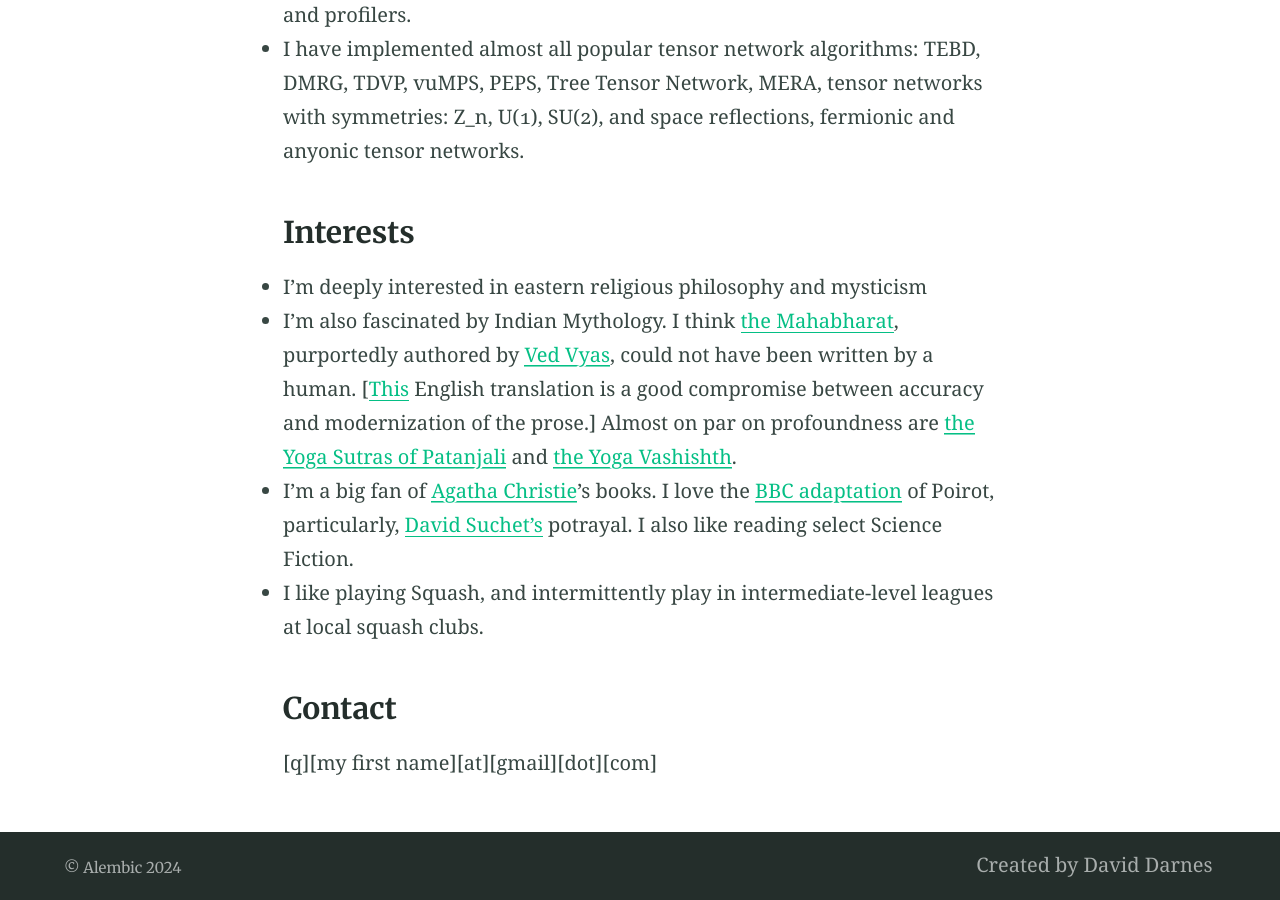
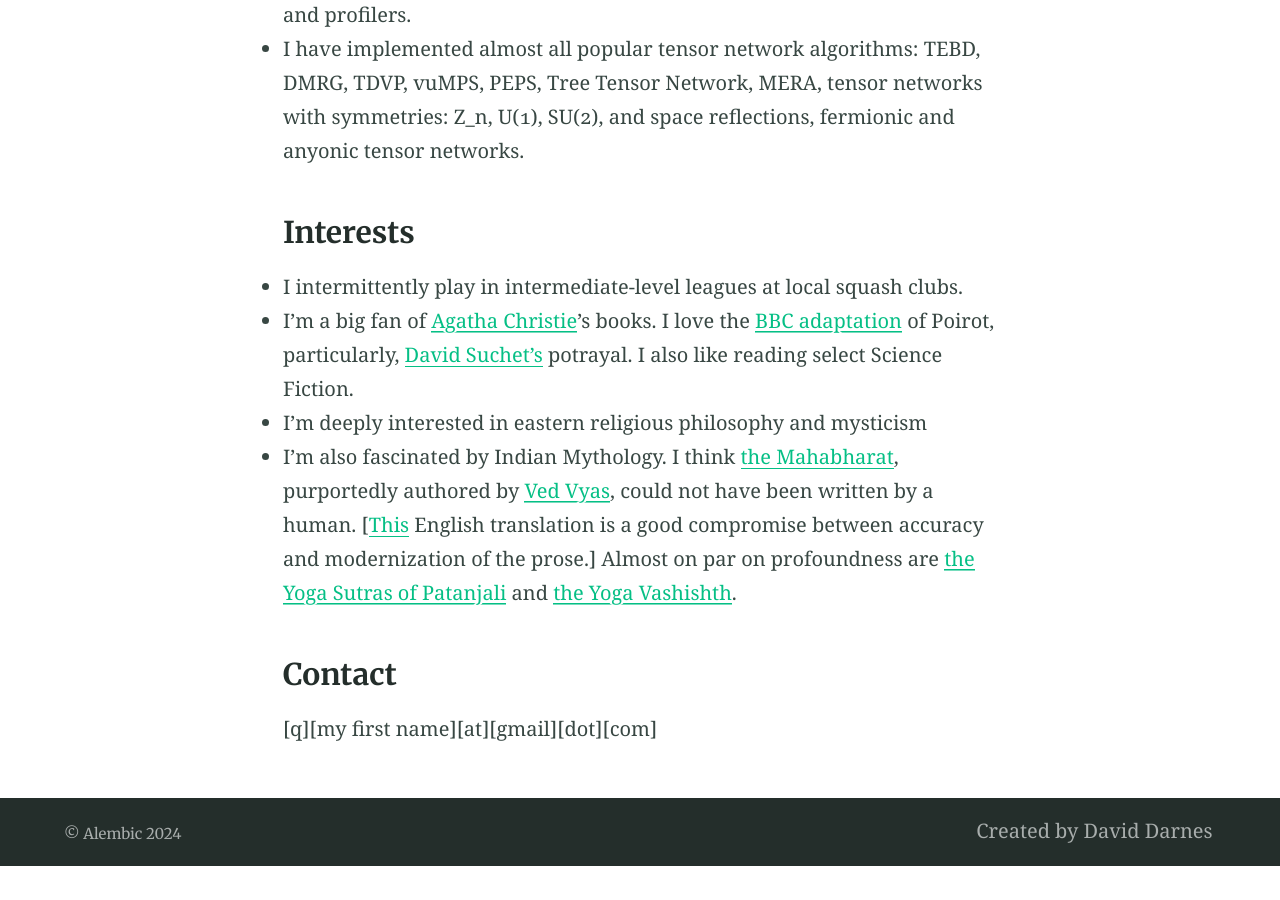
Before and after one commit to qsukhi/qsukhi.github.io, a Jekyll site: the page built from index.md, in a window 1280 px wide and 900 px high, scrolled down 5243 px. Built offline with Jekyll 4.4.1, drawn with Linux system fonts in a browser that asks for light colours; after the commit the page ends 6109 px from its top, so only the background shows below that.

Commit message:
Update index.md

```diff
--- a/index.md
+++ b/index.md
@@ -4,7 +4,7 @@ feature_text: |
   ## Sukhi Singh
   I like to think deeply about tensor networks and do cool things with them.
 feature_image: "https://github.com/qsukhi/qsukhi.github.io/blob/main/assets/banner.svg?raw=true"
-excerpt: "I’m a physicist (and a self-professed part-time philosopher) working at the intersection of quantum information theory, quantum many-body physics, and high-energy physics. I’ve also been applying ideas from quantum physics to compress large neural networks and address NP-hard optimization problems."
+excerpt: "I’m a physicist working at the intersection of quantum information theory, quantum many-body physics, and high-energy physics. I’ve also been applying ideas from quantum physics to compress large neural networks and address NP-hard optimization problems."
 ---
 
 ![Me](assets/my_color.jpg)
@@ -74,10 +74,10 @@ I was fortunate enough to be a PhD student in Guifre Vidal's group at the Univer
 - I have implemented almost all popular tensor network algorithms: TEBD, DMRG, TDVP, vuMPS, PEPS, Tree Tensor Network, MERA, tensor networks with symmetries: Z_n, U(1), SU(2), and space reflections, fermionic and anyonic tensor networks.
 
 ### Interests
+- I intermittently play in intermediate-level leagues at local squash clubs.
+- I'm a big fan of [Agatha Christie](https://en.wikipedia.org/wiki/Agatha_Christie)'s books. I love the [BBC adaptation](https://en.wikipedia.org/wiki/Agatha_Christie%27s_Poirot) of Poirot, particularly, [David Suchet's](https://en.wikipedia.org/wiki/David_Suchet) potrayal. I also like reading select Science Fiction.
 - I'm deeply interested in eastern religious philosophy and mysticism
 - I'm also fascinated by Indian Mythology. I think [the Mahabharat](https://en.wikipedia.org/wiki/Mahabharata), purportedly authored by [Ved Vyas](https://en.wikipedia.org/wiki/Vyasa), could not have been written by a human. [[This](https://archive.org/details/MenonRameshTHEMAHABHARATAAModernRenderingVol1) English translation is a good compromise between accuracy and modernization of the prose.] Almost on par on profoundness are [the Yoga Sutras of Patanjali](https://en.wikipedia.org/wiki/Yoga_Sutras_of_Patanjali) and [the Yoga Vashishth](https://en.wikipedia.org/wiki/Yoga_Vasistha).
-- I'm a big fan of [Agatha Christie](https://en.wikipedia.org/wiki/Agatha_Christie)'s books. I love the [BBC adaptation](https://en.wikipedia.org/wiki/Agatha_Christie%27s_Poirot) of Poirot, particularly, [David Suchet's](https://en.wikipedia.org/wiki/David_Suchet) potrayal. I also like reading select Science Fiction.
-- I like playing Squash, and intermittently play in intermediate-level leagues at local squash clubs.
 
 ### Contact
 [q][my first name][at][gmail][dot][com]
```
